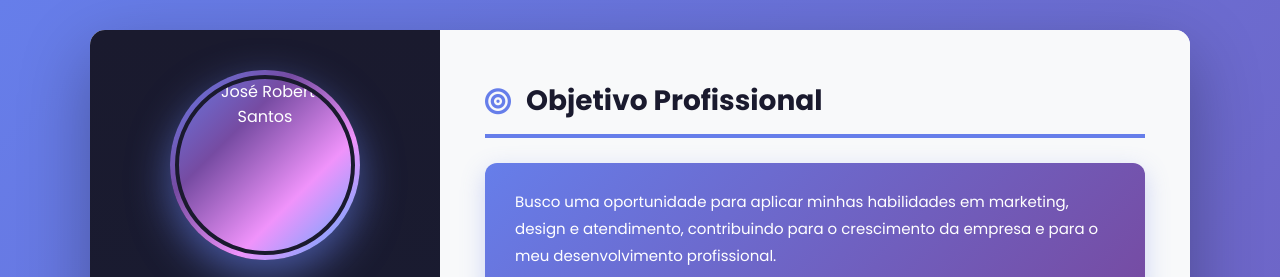
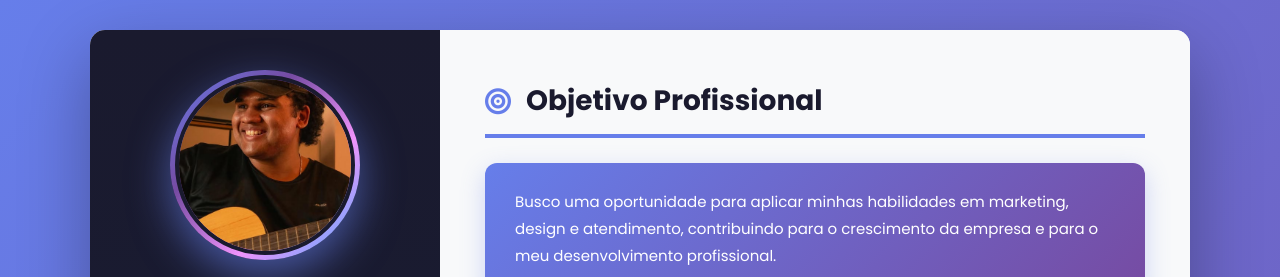
Before and after one commit to ojosesales/joserobertocurriculo, a plain HTML site: page index.html in a window 1280 px wide. Shown: the top 277 px of the page. Drawn offline with Linux system fonts and the light colour scheme.

Commit message:
Update index.html

```diff
--- a/index.html
+++ b/index.html
@@ -267,7 +267,7 @@
             <div class="profile-section">
                 <div class="profile-img-wrapper">
                     <!-- SUA FOTO AQUI -->
-                    <img src="./1938.png.png" alt="José Roberto Santos" class="profile-img">
+                    <img src="./1938.png" class="profile-img">
                 </div>
                 <h1>José Roberto Santos</h1>
                 <p class="subtitle">Marketing, Design & Criação de Conteúdo</p>
```
